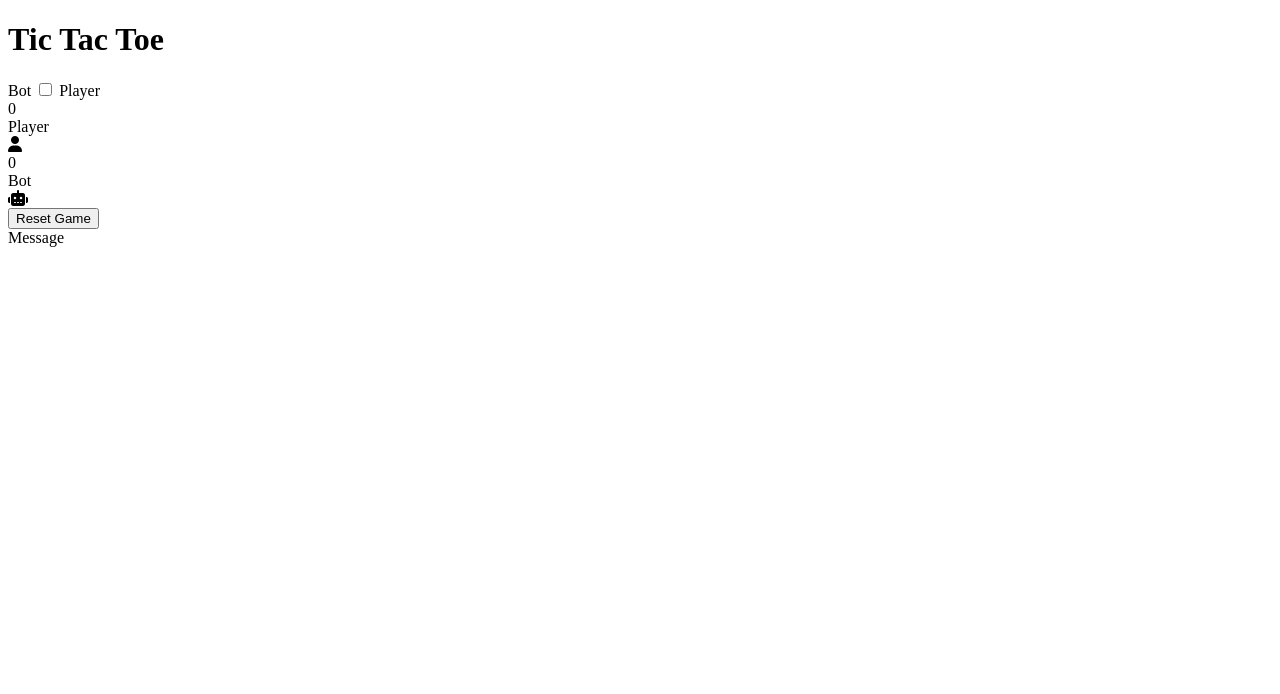
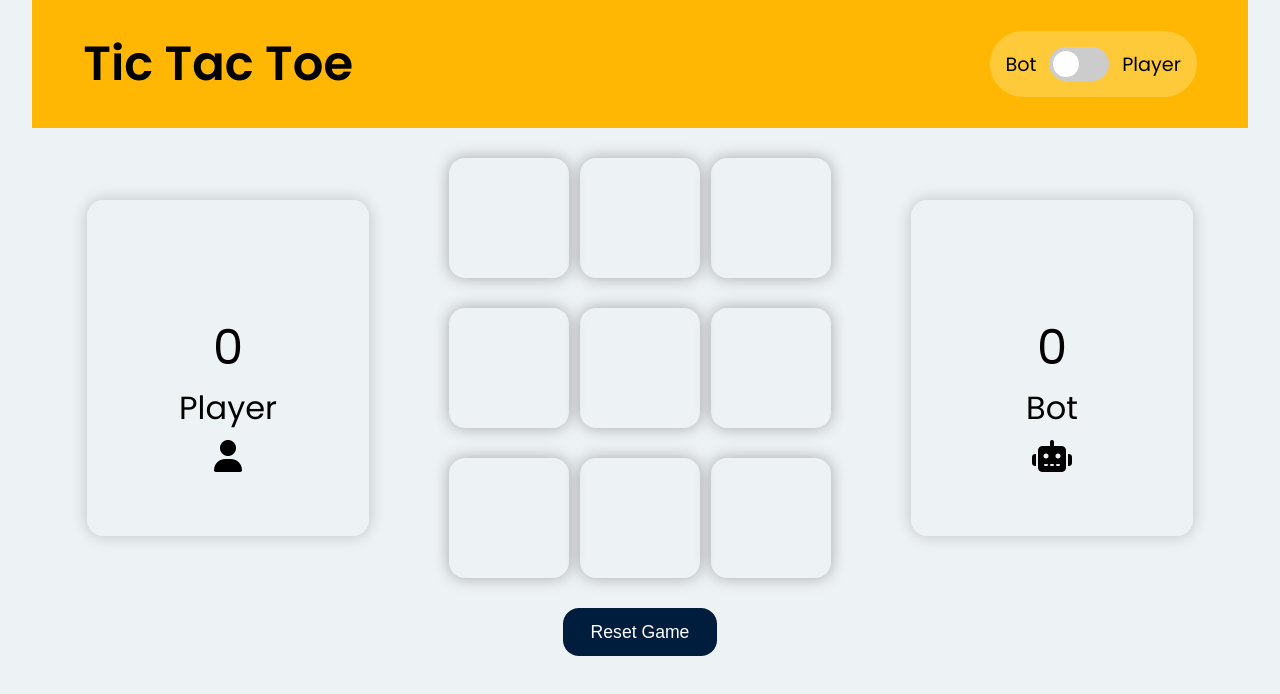
Before and after one commit to Sarcastic-Soul/Tic-Tac-Toe, a plain HTML site: page index.html in a window 1280 px wide. Drawn offline with Linux system fonts and the light colour scheme.

Commit message:
Update index.html

```diff
--- a/index.html
+++ b/index.html
@@ -7,7 +7,7 @@
     <link rel="stylesheet" href="https://cdnjs.cloudflare.com/ajax/libs/font-awesome/6.5.1/css/all.min.css"
         integrity="sha512-DTOQO9RWCH3ppGqcWaEA1BIZOC6xxalwEsw9c2QQeAIftl+Vegovlnee1c9QX4TctnWMn13TZye+giMm8e2LwA=="
         crossorigin="anonymous" referrerpolicy="no-referrer" />
-    <link rel="stylesheet" href="TicTacToe.css">
+    <link rel="stylesheet" href="style.css">
 </head>
 
 <body>
@@ -52,7 +52,7 @@
         <button onclick="resetGame()" id="reset-button">Reset Game</button>
         <div class="msg hide">Message</div>
     </main>
-    <script src="TicTacToe.js"></script>
+    <script src="script.js"></script>
     </bobdy>
 
 </html>
```
